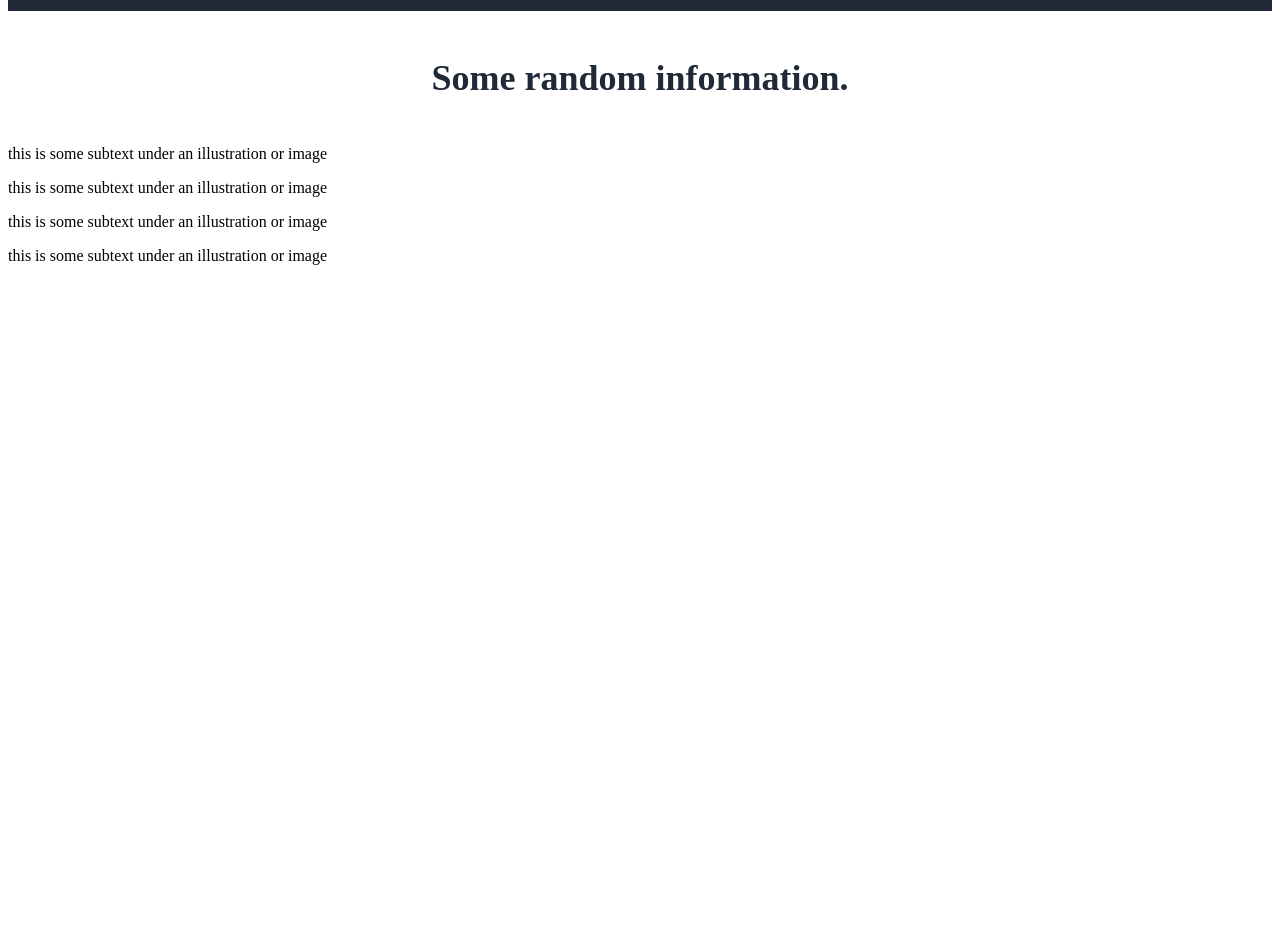
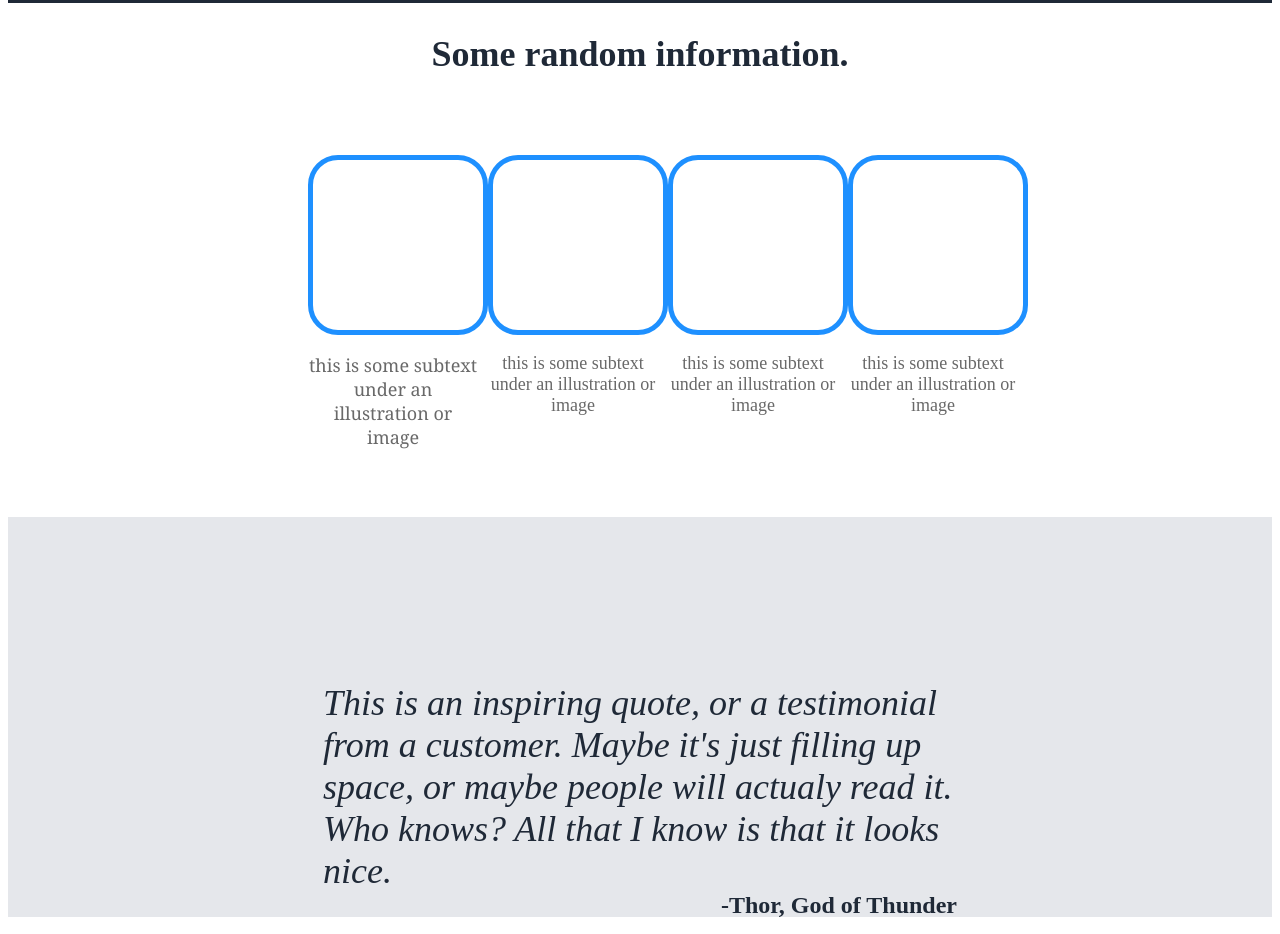
Before and after one commit to Merima1996/landing-page, a plain HTML site: page index.html in a window 1280 px wide. Shown: the part 464-1398 px from the top of the page. Before the commit the page ends 800 px from the top, so only its background shows below. Drawn offline with Linux system fonts and the light colour scheme.

Commit message:
Added changes to page

```diff
--- a/index.html
+++ b/index.html
@@ -2,82 +2,70 @@
 
 <html lang="en">
   <head>
-    <meta charset="UTF-8"/>
-    <link rel="stylesheet" href="style.css"/>
+    <meta charset="UTF-8" />
+    <link rel="stylesheet" href="style.css" />
   </head>
 
-
   <body>
-<p>
     <header>
       <div class="head">
         <div class="handh">
-                <div class="headerlogo" >Header logo
+          <div class="headerlogo">
+            Header logo
 
             <div class="headerlinks">
-                    <a href="./links/link1.html" >header link one</a>
-                    <a href="./links/link2.html" >header link two</a>
-                    <a href="./links/link3.html" >header link three</a>
+              <a href="./links/link1.html">header link one</a>
+              <a href="./links/link2.html">header link two</a>
+              <a href="./links/link3.html">header link three</a>
             </div>
-
           </div>
         </div>
 
         <div class="tandp">
           <div class="texts">
-                    <div class="text1">
-                    This website is awsome
+            <div class="text1">This website is awsome</div>
+            <div class="text2">
+              This website has some subtext that goes under the main title. It's
+              a smaler font and the color is lower contrast
             </div>
-                    <div class="text2">
-                    This website has some subtext that goes under the main title. It's a smaler font and the color is lower contrast
+            <div class="text3">Sign up</div>
           </div>
-                    <div class="text3">
-                        Sign up
+          <div class="picturep">Place for picture</div>
         </div>
       </div>
-                <div class="picturep">
-                    Place for picture
-                </div>
-            </div>
+    </header>
 
-        </div>
-
-    </header>
-</p>
-<p>
     <div class="infoandp">
       <div class="info">Some random information.</div>
       <div class="pic">
         <div class="pic1">
+          <div class="one"></div>
           <p>this is some subtext under an illustration or image</p>
         </div>
         <div class="pic2">
+          <div class="two"></div>
           <p>this is some subtext under an illustration or image</p>
         </div>
         <div class="pic3">
+          <div class="three"></div>
           <p>this is some subtext under an illustration or image</p>
         </div>
         <div class="pic4">
+          <div class="four"></div>
           <p>this is some subtext under an illustration or image</p>
         </div>
       </div>
     </div>
-</p>
 
-
-
-
-
-
-
+    <div class="qoutep">
+      <div class="qandt">
+        <div class="quote">
+          This is an inspiring quote, or a testimonial from a customer. Maybe
+          it's just filling up space, or maybe people will actualy read it. Who
+          knows? All that I know is that it looks nice.
+        </div>
+        <div class="thor">-Thor, God of Thunder</div>
+      </div>
+    </div>
   </body>
-
-
-
-
-
-
-
-
-
 </html>
--- a/style.css
+++ b/style.css
@@ -84,7 +84,7 @@ header {
 .picturep {
   color: white;
   padding: 100px;
-  background-color: lightgrey;
+  background-color: grey;
   margin: 30px;
   width: 450px;
   text-align: center;
@@ -98,3 +98,102 @@ header {
   text-align: center;
   padding: 30px;
 }
+
+.pic {
+  display: flex;
+  flex-direction: row;
+  justify-content: space-evenly;
+  margin-left: 300px;
+  margin-right: 300px;
+  padding-top: 50px;
+  padding-bottom: 50px;
+}
+
+.pic1 div {
+  border-style: solid;
+  border-width: 5px;
+  border-color: dodgerblue;
+  height: 170px;
+  width: 170px;
+  border-radius: 30px;
+}
+
+.pic1 p {
+  width: 170px;
+  font-size: 18px;
+  font-family: Georgia, "Times New Roman", Times, serif;
+  text-align: center;
+  color: dimgray;
+}
+
+.pic2 div {
+  border-style: solid;
+  border-width: 5px;
+  border-color: dodgerblue;
+  height: 170px;
+  width: 170px;
+  border-radius: 30px;
+}
+
+.pic2 p {
+  width: 170px;
+  font-size: 18px;
+  text-align: center;
+  color: dimgray;
+}
+
+.pic3 div {
+  border-style: solid;
+  border-width: 5px;
+  border-color: dodgerblue;
+  height: 170px;
+  width: 170px;
+  border-radius: 30px;
+}
+
+.pic3 p {
+  width: 170px;
+  font-size: 18px;
+  text-align: center;
+  color: dimgray;
+}
+
+.pic4 div {
+  border-style: solid;
+  border-width: 5px;
+  border-color: dodgerblue;
+  height: 170px;
+  width: 170px;
+  border-radius: 30px;
+}
+
+.pic4 p {
+  width: 170px;
+  font-size: 18px;
+  text-align: center;
+  color: dimgray;
+}
+
+.qoutep {
+  background-color: #e5e7eb;
+  height: 100px;
+  padding-top: 150px;
+  padding-bottom: 150px;
+}
+
+.qandt {
+  margin-left: 300px;
+  margin-right: 300px;
+  font-size: 36px;
+  font-style: italic;
+  color: #1f2937;
+  padding: 15px;
+}
+
+.thor {
+  display: flex;
+  flex-direction: row-reverse;
+  font-size: 24px;
+  font-style: normal;
+  font-weight: bold;
+}
```
Lines whose indentation alone changed are shown as unchanged.
